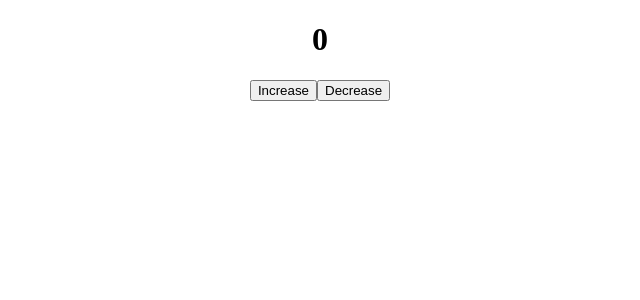
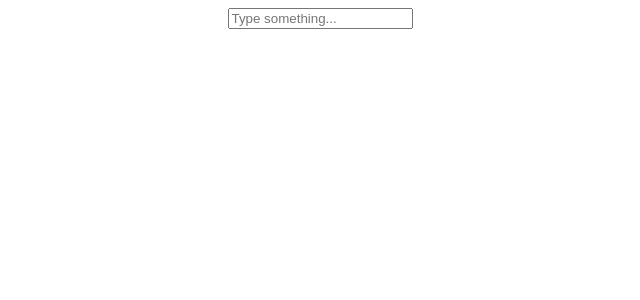
Before and after one commit to SilasFas/React-studies-1, a React (Create React App) app: page / in a window 1280 px wide. Shown: the top 300 px of the page, without its empty margins (320-960 px from the left). Built offline with nearby package versions, Linux system fonts and the light colour scheme.

Commit message:
'useStateHook'

```diff
--- a/src/App.js
+++ b/src/App.js
@@ -1,3 +1,35 @@
+import './App.css';
+import { useState } from "react";
+
+function App() {
+
+  const [inputValue, setInputValue] = useState('')
+
+  const handleInputChange = (event) => {
+    console.log(event.target.value)
+    setInputValue(event.target.value)
+  }
+
+  return (
+    <div className="App">
+      <input
+        type="text"
+        placeholder='Type something...'
+        onChange={handleInputChange}
+      />
+
+      <h1>{inputValue}</h1>
+
+    </div>
+  );
+}
+
+export default App;
+
+
+
+
+/*
 import './App.css';
 import { useState } from "react";
 
@@ -23,3 +55,4 @@ function App() {
 }
 
 export default App;
+*/
```
